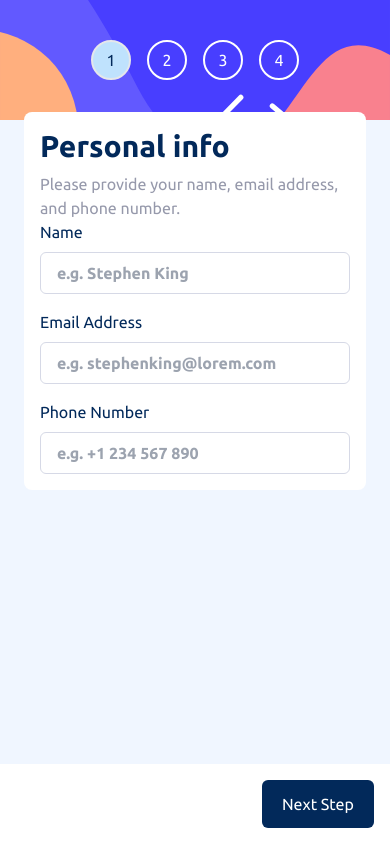
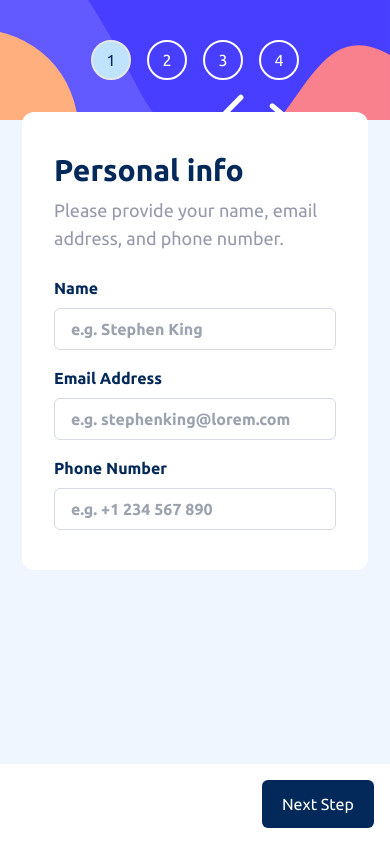
Before and after one commit to vitaovich/FM-multi-step-form, a Next.js app: page / in a window 390 px wide. Built offline with nearby package versions, Linux system fonts and the light colour scheme.

Commit message:
mobile styling update

```diff
--- a/components/stepContainer.tsx
+++ b/components/stepContainer.tsx
@@ -2,10 +2,10 @@ import React from "react"
 
 const StepContainer: React.FC<{ title: string, description: string, children?: React.ReactNode }> = (props) => {
     return (
-        <div className="relative mt-28 bg-white rounded-lg p-4 mx-6 md:mt-0 md:mx-0 md:space-y-12">
-            <div className="space-y-2">
-                <h1 className='text-3xl font-bold'>{props.title}</h1>
-                <p className='text-CoolGray text-md'>{props.description}</p>
+        <div className="relative mt-28 bg-white rounded-xl px-8 py-10 mx-6 md:mt-0 md:mx-0 md:space-y-12">
+            <div className="space-y-2 mb-6">
+                <h1>{props.title}</h1>
+                <p className='text-CoolGray text-lg'>{props.description}</p>
             </div>
             {props.children}
         </ div>
--- a/components/stepFourForm.tsx
+++ b/components/stepFourForm.tsx
@@ -22,7 +22,7 @@ const StepFourForm: React.FC<{ plan: Plan, addons: Addon[], isYearly: boolean }>
             <div className="flex flex-col bg-Alabaster rounded-md p-4 space-y-6">
                 <div className="flex flex-row items-center">
                     <div className="flex flex-col flex-auto">
-                        <h1 className="font-bold">{pageInfo.header}</h1>
+                        <h2>{pageInfo.header}</h2>
                         <p className="text-CoolGray underline hover:text-PurplishBlue">Change</p>
                     </div>
                     <p className="font-bold">{pageInfo.plan}</p>
--- a/components/stepOneInput.tsx
+++ b/components/stepOneInput.tsx
@@ -8,7 +8,7 @@ const StepOneInput: React.FC<{ id: string, label: string, placeHolder: string, v
     return (
         <div className='flex flex-col space-y-2'>
             <div className="flex flex-row justify-between">
-                <label htmlFor={props.id} className=''>{props.label}</label>
+                <label htmlFor={props.id} className='font-semibold'>{props.label}</label>
                 {props.hasError && <p className="text-StrawberryRed">{props.validationMessage}</p>}
             </div>
             <input
--- a/components/stepThreeForm.tsx
+++ b/components/stepThreeForm.tsx
@@ -37,15 +37,15 @@ const StepThreeForm: React.FC<{ selectedAddons: Addon[], addonHandler: (addon: A
         <div className="flex flex-col space-y-4">
             {
                 formattedAddons.map((addon) => (
-                    <div key={addon.addon.name} className={`flex flex-row items-center border rounded-md space-x-4 p-4 hover:border-PurplishBlue ${selectedAddons.map((addon) => addon.name).includes(addon.addon.name) ? 'bg-PurplishBlue/5 border-PurplishBlue' : ''}`} onClick={() => onClickAddonHandler(addon.addon)}>
+                    <div key={addon.addon.name} className={`flex flex-row items-center border rounded-lg space-x-4 p-4 hover:border-PurplishBlue ${selectedAddons.map((addon) => addon.name).includes(addon.addon.name) ? 'bg-PurplishBlue/5 border-PurplishBlue' : ''}`} onClick={() => onClickAddonHandler(addon.addon)}>
                         <input
                             type="checkbox"
                             name="check"
                             checked={selectedAddons.map((addon) => addon.name).includes(addon.addon.name)}
-                            className=""
+                            className="accent-PurplishBlue w-6 h-6"
                         />
                         <div className='flex flex-auto flex-col' >
-                            <h2 className="font-bold">{addon.addon.name}</h2>
+                            <h2>{addon.addon.name}</h2>
                             <p className="text-CoolGray">{addon.addon.description}</p>
                         </div>
                         <p className="text-PurplishBlue">{addon.price}</p>
--- a/components/stepTwoFormInput.tsx
+++ b/components/stepTwoFormInput.tsx
@@ -10,7 +10,7 @@ const StepTwoFormInput: React.FC<{img: any, plan: Plan, title: string, descripti
                     src={props.img}
                 />
                 <div className="ml-4 md:ml-0">
-                    <h2 className="font-bold md:mt-12">{props.title}</h2>
+                    <h2 className="md:mt-12">{props.title}</h2>
                     <p className="text-CoolGray">{props.description}</p>
                     { props.isYearly && <p>2 months free</p>}
                 </div>
--- a/components/thankYou.tsx
+++ b/components/thankYou.tsx
@@ -10,7 +10,7 @@ const ThankYou = () => {
             />
             <h1 className="text-4xl font-bold">Thank you!</h1>
 
-            <p>
+            <p className='text-center text-CoolGray'>
                 Thanks for confirming your subscription! We hope you have fun
                 using our platform. If you ever need support, please feel free
                 to email us at support@loremgaming.com.
--- a/styles/globals.css
+++ b/styles/globals.css
@@ -15,3 +15,12 @@
         background-size: cover;
     }
 }
+
+@layer base {
+    h1 {
+        @apply text-3xl font-bold
+    };
+    h2 {
+        @apply font-bold text-lg
+    };
+}
```
